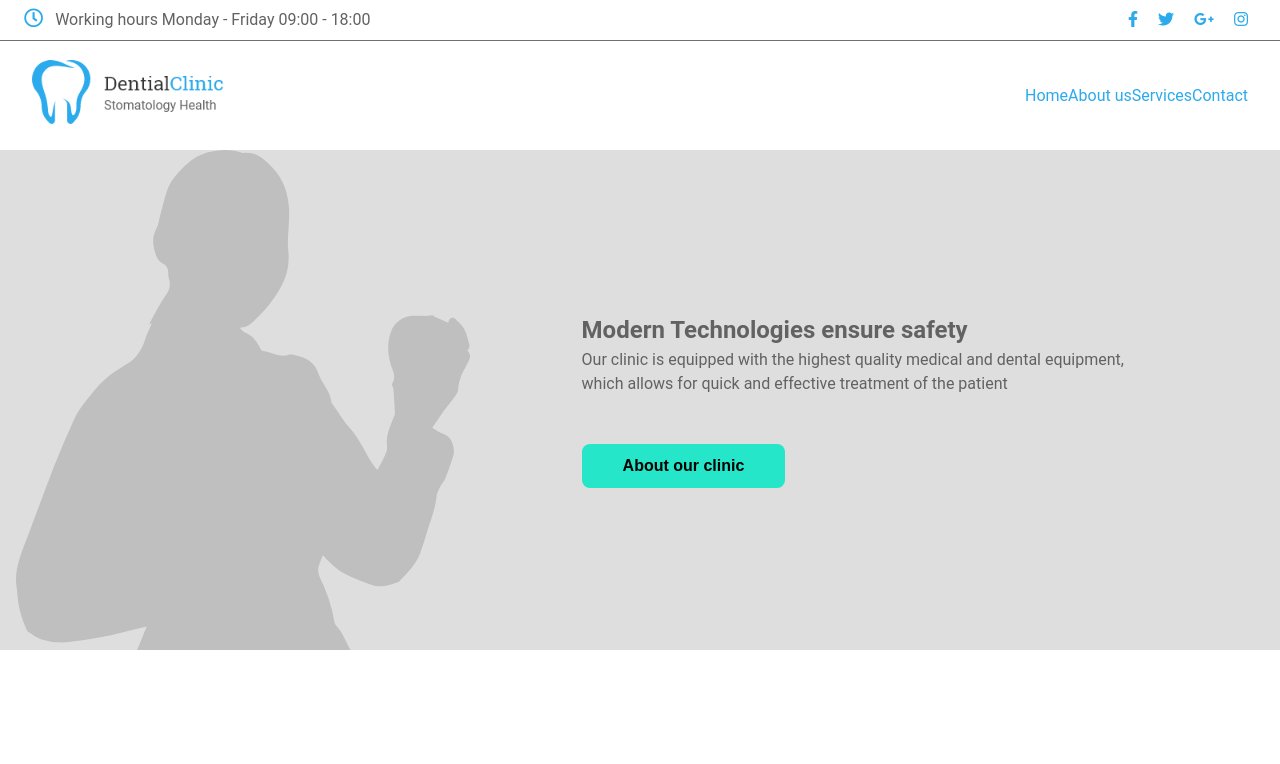
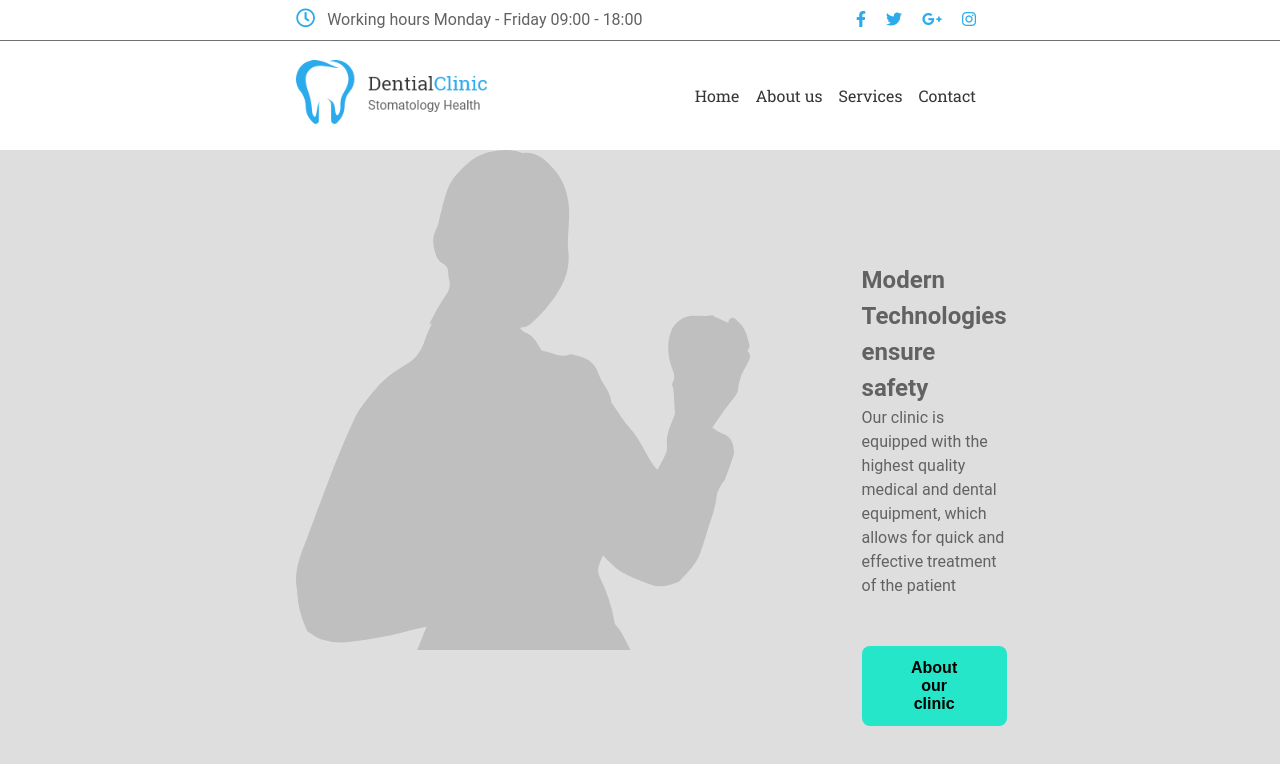
Before and after one commit to JohnStahre/Inlupp-1, a plain HTML site: page inlupp-1/index.html in a window 1280 px wide. Drawn offline with Linux system fonts and the light colour scheme.

Commit message:
nu fick jag till det lite mer

```diff
--- a/inlupp-1/index.html
+++ b/inlupp-1/index.html
@@ -44,10 +44,10 @@
 
         <div class="collapse navbar-collapse">
             <div class="navbar-nav">
-               <a href="#" class"nav-link">Home</a>
-               <a href="#" class"nav-link">About us</a>
-               <a href="#" class"nav-link">Services</a>
-               <a href="#" class"nav-link">Contact</a>
+               <a href="#" class="nav-link">Home</a>
+               <a href="#" class="nav-link">About us</a>
+               <a href="#" class="nav-link">Services</a>
+               <a href="#" class="nav-link">Contact</a>
             </div>
         </div>
 
--- a/inlupp-1/styles.css
+++ b/inlupp-1/styles.css
@@ -105,13 +105,34 @@ a:hover {
 }
 
 .navbar-nav {
-    display: flex;
-    flex-direction: column;
+   display: flex;
+   flex-direction: column;
+   /* justify-content: space-between;
+   padding-right: 10; */
 
+ }
+
+@media(min-width: 768px) {
+    .navbar-nav {
+        flex-direction: row;
+    }
+    .nav-link {
+        padding: 0 0.5rem;
+    }
+    .collapse:not( .show) {
+        display: flex;
+    }
+    .navbar-toggler {
+        display: none;
+    }
+    .container {
+        max-width: 720px;
+    }
 }
 
 .nav-link{
-  color: color: blue;
+  color: #363636;
+  font-family: 'Roboto Slab', serif;
   }
 
 .navbar-toggler {
@@ -139,13 +160,7 @@ a:hover {
 
 
 
- .navbar-nav {
-   display: flex;
-   flex-direction: row;
-   justify-content: space-between;
-   padding-right: 10;
 
- }
 
 
 /* showcase */
```
